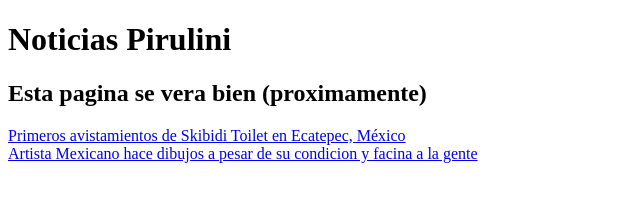
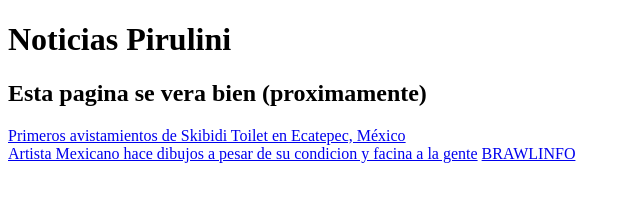
Before and after one commit to rogeliOou/noticiaspirulini, a plain HTML site: page index.html in a window 1280 px wide. Shown: the whole page, without its empty margins (0-640 px from the left). Drawn offline with Linux system fonts and the light colour scheme.

Commit message:
Update index.html

```diff
--- a/index.html
+++ b/index.html
@@ -12,6 +12,7 @@
     <div>
       <a href="skibidi/index.html">Primeros avistamientos de Skibidi Toilet en Ecatepec, México</a><br>
       <a href="dibujos/index.html">Artista Mexicano hace dibujos a pesar de su condicion y facina a la gente</a>
+      <a href="brawlinfo/index.html">BRAWLINFO</a>
     </div>
   </body>
 </html>
```
